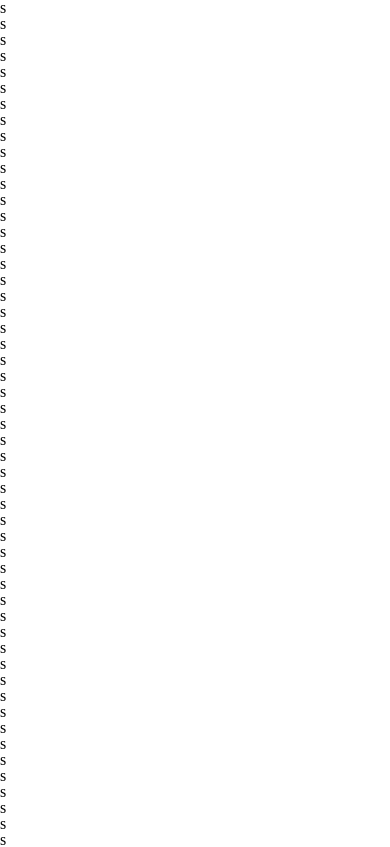
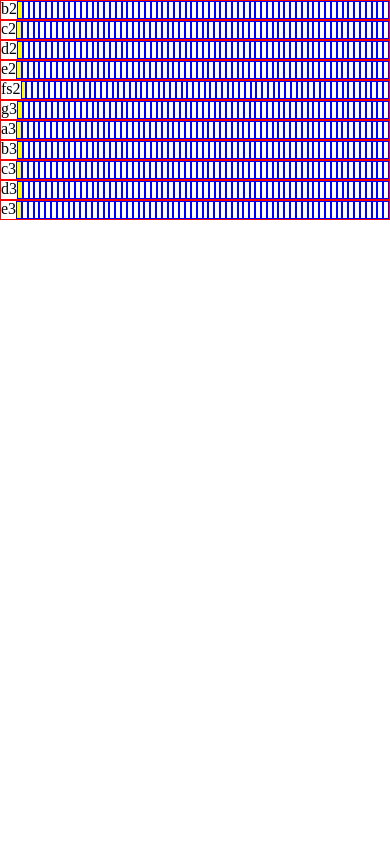
Before and after one commit to hanhee-song/marble_machine, a React (Create React App) app: page / in a window 390 px wide. Shown: the top 847 px of the page. Built offline with nearby package versions, Linux system fonts and the light colour scheme.

Commit message:
styling, pre-refactor due to state not properly changing on vibraphone changes

```diff
--- a/public/styles.css
+++ b/public/styles.css
@@ -49,6 +49,10 @@ table {
 
 /*****************************************************/
 
+* {
+  box-sizing: border-box;
+}
+
 .soundboard {
 
 }
@@ -58,5 +62,34 @@ table {
 }
 
 .line {
+  display: flex;
+  flex-shrink: 0;
+  border: 1px solid red;
+  height: 20px;
+}
 
+.line-note-title {
+  width: 50px;
 }
+
+.line-square {
+  border: 1px solid blue;
+  height: 100%;
+  width: 10px;
+}
+
+.line-square.wide {
+  width: 20px;
+}
+
+.line-square.current {
+  background-color: yellow;
+}
+
+.line-square.active {
+  background-color: orange;
+}
+
+.line-square.active.current {
+  background-color: red;
+}
--- a/src/classes/instrument.js
+++ b/src/classes/instrument.js
@@ -29,7 +29,9 @@ class Instrument {
   }
 
   getLine(note) {
-    return this.beat.map((set) => set.has(note));
+    return this.beat
+      .filter((_, i) => i % 2 === 0)
+      .map(set => set.has(note));
   }
 }
 
--- a/src/components/line.jsx
+++ b/src/components/line.jsx
@@ -13,12 +13,20 @@ class Line extends React.Component {
     };
   }
 
+  componentDidMount() {
+    setTimeout(() => {
+      this.props.vibraphone.addNote("a3", 16);
+    }, 1000);
+  }
+
   renderSquares() {
     return this.props.vibraphone.getLine(this.props.note).map((bool, i) => {
+      const current = this.props.currentBeat === i ? "current" : "";
+      const active = bool ? "active" : "";
+      console.log(active);
       return (
-        <div className="line-square"
+        <div className={`line-square wide ${current} ${active}`}
           key={i}>
-          s
         </div>
       );
     });
@@ -27,6 +35,7 @@ class Line extends React.Component {
   render () {
     return (
       <div className="line">
+        <div className="line-note-title">{this.props.note}</div>
         {this.renderSquares()}
       </div>
     );
--- a/src/components/soundboard.jsx
+++ b/src/components/soundboard.jsx
@@ -13,14 +13,14 @@ class Soundboard extends React.Component {
   }
 
   componentDidMount() {
-    setTimeout(() => {
-      const interval = setInterval(() => {
-        const nextBeat = this.state.currentBeat + 1 === this.state.mm
-            ? 0 : this.state.currentBeat + 1;
-        this.setState({ currentBeat: nextBeat });
-      }, this.state.tempo);
-      this.setState({ interval });
-    }, 1000);
+    // setTimeout(() => {
+    //   const interval = setInterval(() => {
+    //     const nextBeat = this.state.currentBeat + 1 === this.state.mm
+    //         ? 0 : this.state.currentBeat + 1;
+    //     this.setState({ currentBeat: nextBeat });
+    //   }, this.state.tempo);
+    //   this.setState({ interval });
+    // }, 1000);
   }
 
   render () {
```
